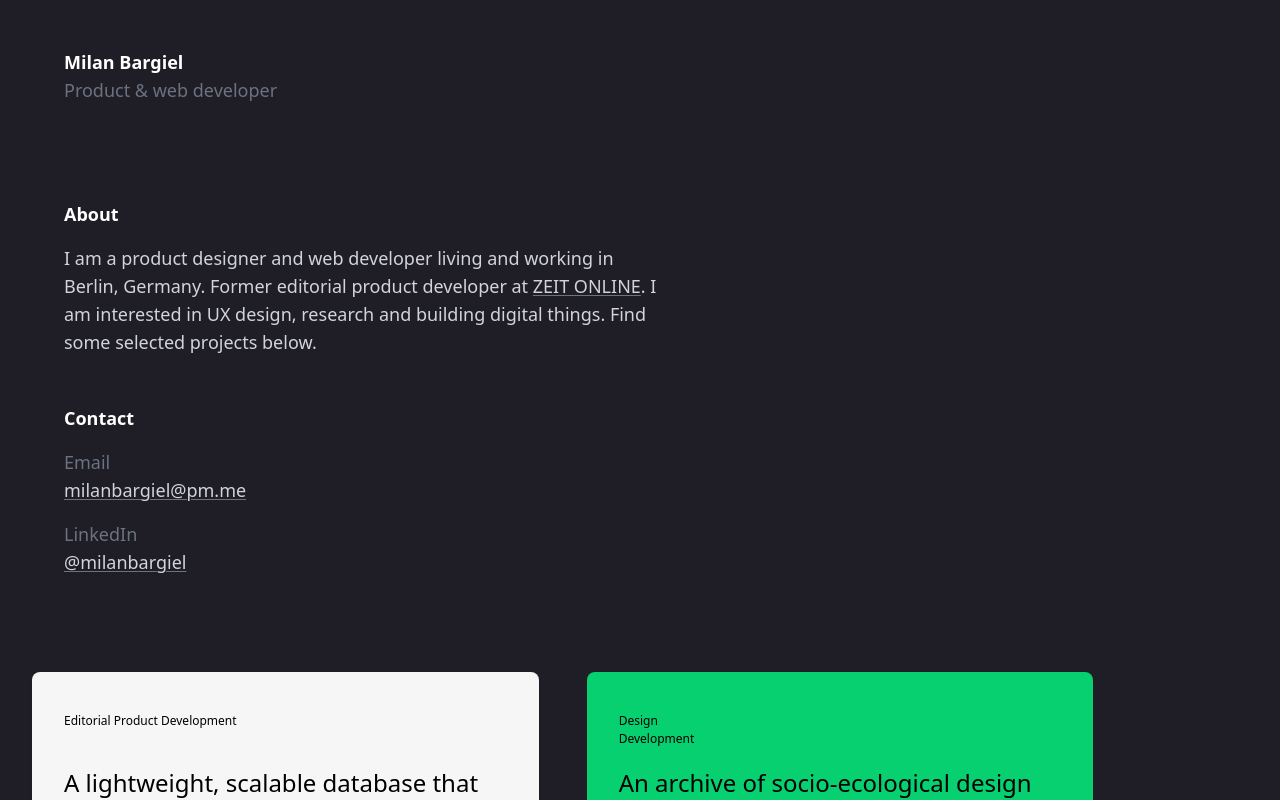
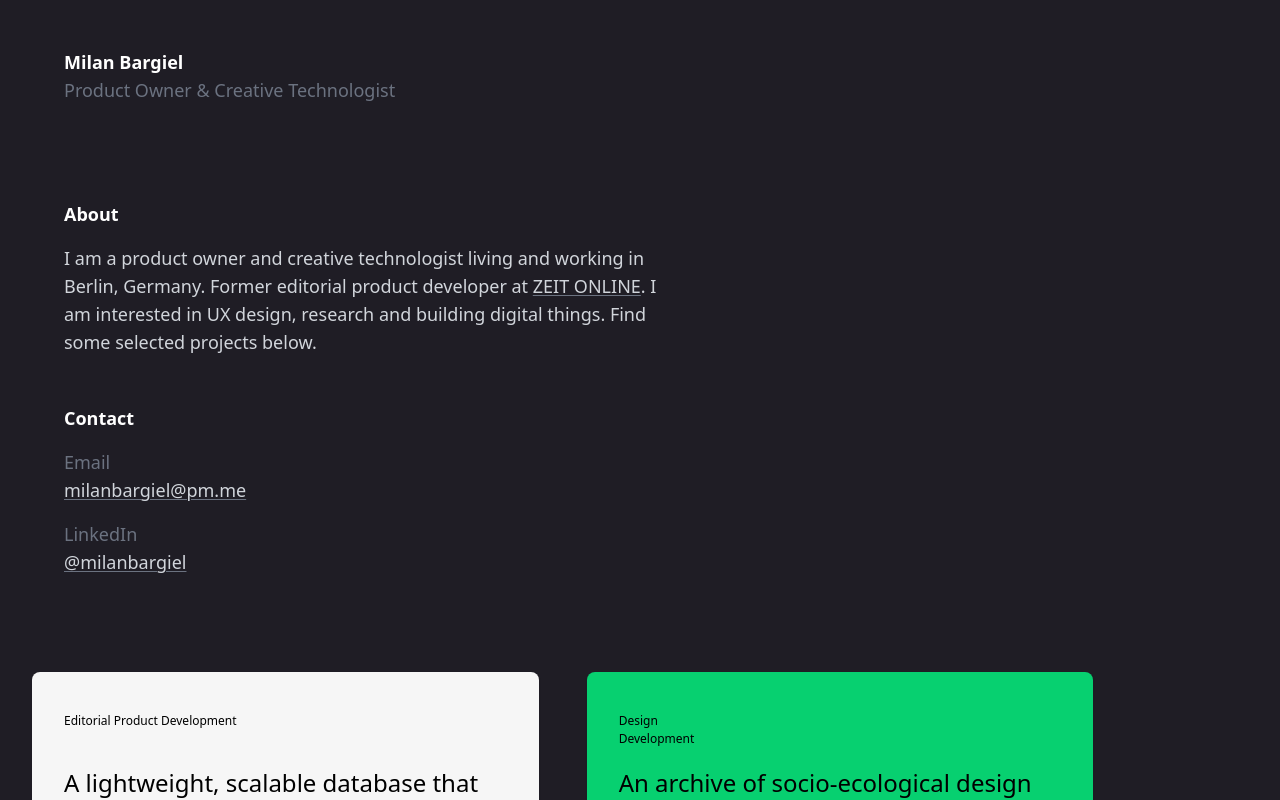
Before and after one commit to milanbargiel/portfolio, a Next.js app: page / in a window 1280 px wide. Shown: the top 800 px of the page. Built offline with nearby package versions, Linux system fonts and the light colour scheme.

Commit message:
Update intro

```diff
--- a/components/intro.js
+++ b/components/intro.js
@@ -6,12 +6,13 @@ export default function Intro() {
       <Link href="/">
         <h1 className="font-semibold">Milan Bargiel</h1>
       </Link>
-      <div className="text-gray-500 mb-24">Product & web developer</div>
+      <div className="text-gray-500 mb-24">
+        Product Owner & Creative Technologist
+      </div>
       <div className="mb-12 text-gray-300">
         <h2 className="font-semibold mb-4 text-white">About</h2>I am a product
-        designer and web developer living and working in Berlin, Germany.
-        Former editorial product developer
-        at&nbsp;
+        owner and creative technologist living and working in Berlin, Germany.
+        Former editorial product developer at&nbsp;
         <Link
           variant="underline-white"
           href="https://www.zeit.de/autoren/B/Milan_Bargiel/indexhttps://www.zeit.de/autoren/B/Milan_Bargiel/index"
```
